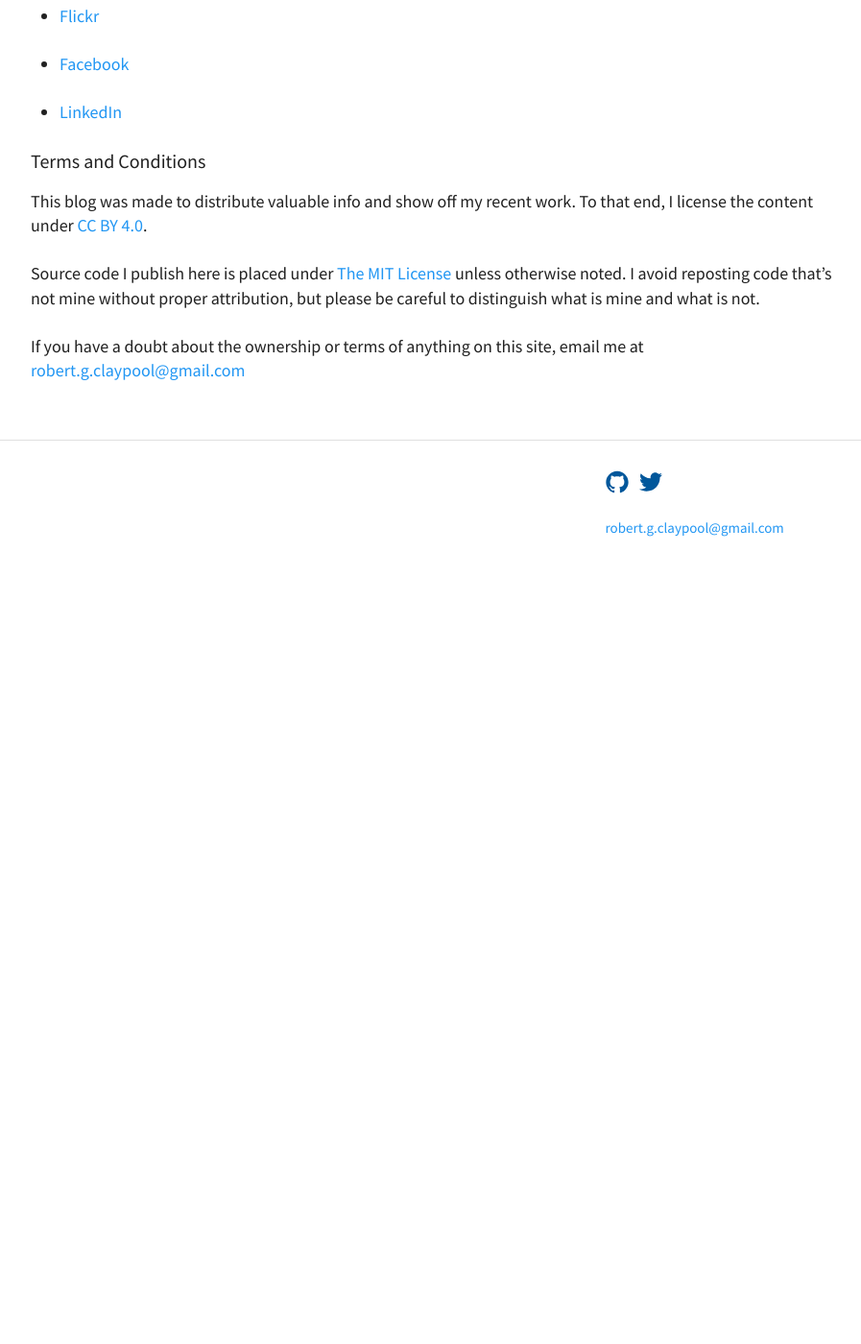
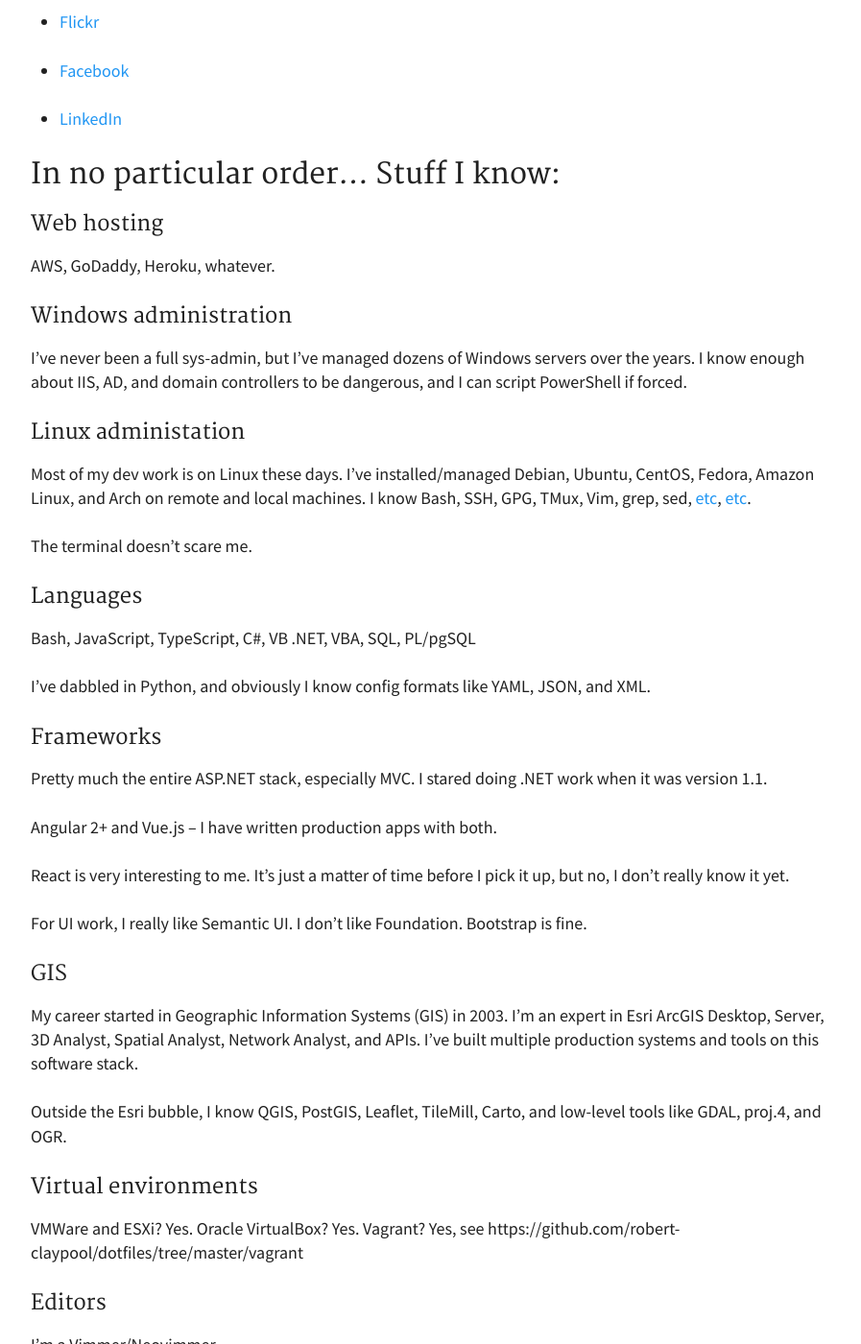
Before and after one commit to robert-claypool/robert-claypool.github.io, a Jekyll site: the page built from about.md, in a window 1280 px wide and 1400 px high, scrolled down 483 px. Shown: the whole window at 96% size, without its empty margins (188-1085 px from the left). Built offline with Jekyll 4.4.1, drawn with Linux system fonts in a browser that asks for light colours; nearby versions of some CDN libraries; before the commit the page ends 1113 px from its top, so only the background shows below that; some of the changed text lies outside the part shown.

Commit message:
Major updates for /about

```diff
--- a/about.md
+++ b/about.md
@@ -4,14 +4,12 @@ title: About
 permalink: /about/
 ---
 
-Hi, I'm Robert. I've been writing software since 2003.
+Hi, I'm Robert! I've been writing software since 2003.
 I love working with &lt;code/&gt;, spatial data, and photography.
-My photos are on [Flickr](https://www.flickr.com/people/35106989@N08/), for now.
-Other stuff will be published here as I find the time.
+My photos are on [Flickr](https://www.flickr.com/people/35106989@N08/),
+for now. Other stuff will be published here as I find the time.
 
-My PGP public key is
-[0x6AF2BF57992F19ED](https://pgp.mit.edu/pks/lookup?op=vindex&search=0x6AF2BF57992F19ED).
-
+## Find me on:
 * [GitHub](https://github.com/robert-claypool)
 * [BitBucket](https://bitbucket.org/robert-claypool)
 * [StackOverflow](https://stackoverflow.com/users/23566/robert-claypool)
@@ -20,8 +18,125 @@ My PGP public key is
 * [Facebook](https://www.facebook.com/robert.g.claypool)
 * [LinkedIn](https://www.linkedin.com/in/robertclaypool)
 
-#### Terms and Conditions
+## In no particular order... Stuff I know:
 
+### Web hosting
+AWS, GoDaddy, Heroku, whatever.
+
+### Windows administration
+I've never been a full sys-admin, but I've managed dozens of Windows
+servers over the years. I know enough about IIS, AD, and domain
+controllers to be dangerous, and I can script PowerShell if forced.
+
+### Linux administation
+Most of my dev work is on Linux these days.
+I've installed/managed Debian, Ubuntu, CentOS, Fedora, Amazon Linux, and
+Arch on remote and local machines. I know Bash, SSH, GPG, TMux, Vim, grep, sed,
+[etc](https://sanctum.geek.nz/arabesque/series/unix-as-ide/),
+[etc](https://github.com/jlevy/the-art-of-command-line).
+
+The terminal doesn't scare me.
+
+### Languages
+Bash, JavaScript, TypeScript, C#, VB .NET, VBA, SQL, PL/pgSQL
+
+I've dabbled in Python, and obviously I know config formats like YAML, JSON, and XML.
+
+### Frameworks
+Pretty much the entire ASP.NET stack, especially MVC. I stared doing .NET work
+when it was version 1.1.
+
+Angular 2+ and Vue.js -- I have written production apps with both.
+
+React is very interesting to me. It's just a matter of time before I pick it up,
+but no, I don't really know it yet.
+
+For UI work, I really like Semantic UI. I don't like Foundation. Bootstrap is fine.
+
+### GIS
+My career started in Geographic Information Systems (GIS) in 2003. I'm an
+expert in Esri ArcGIS Desktop, Server, 3D Analyst, Spatial Analyst,
+Network Analyst, and APIs. I've built multiple production systems and tools
+on this software stack.
+
+Outside the Esri bubble, I know QGIS, PostGIS, Leaflet, TileMill, Carto, and
+low-level tools like GDAL, proj.4, and OGR.
+
+### Virtual environments
+VMWare and ESXi? Yes. Oracle VirtualBox? Yes. Vagrant? Yes,
+see https://github.com/robert-claypool/dotfiles/tree/master/vagrant
+
+### Editors
+I'm a Vimmer/Neovimmer.
+* https://github.com/robert-claypool/.vim
+* https://github.com/robert-claypool/nvim
+
+For .NET work, I use Visual Studio, VS Code, and Neovim.
+
+### Source control
+Git these days, TFS if needed.
+
+Before Git I used Mecurial, before Mecurial was SVN, before SVN
+was Visual Source Safe.
+
+### DevOps
+I have informally filled the role of DevOps engineer everywhere I go -- Webpack,
+Grunt, Gulp, MSBuild, TFS, Mecurial (hg), Git, Hudson/Jenkins CI, Flowdock,
+Slack, Atlassian Bitbucket/Jira/Bamboo, GitHub, GitLab CE, Docker Compose,
+Vagrant, unit testing frameworks, and more.
+
+DevOps isn't about the tools, but the process. I know how to automate things
+and get out of a team's way.
+
+### Data and Networking
+Redis, NGINX, Docker, Docker Compose, SQL Server, and PostgreSQL. I know
+all of them pretty well.
+
+I hate Oracle. It's a fine database, but the company is garbage. Postgres is
+free and awesome, use that or MySQL instead.
+
+### AWS and "the cloud"
+I'm learning Azure now, but Amazon Web Services (AWS) is what I really know.
+
+I have managed a network of servers and services on AWS since 2012.
+My experience spans a large number of the core services which are needed to
+host and manage online apps:
+
+* Route 53 (DNS routing),
+* VPC (virtual private networking),
+* S3 and Glacier (storage and static file hosting),
+* CloudFront (content delivery and caching),
+* Lambda (event-driven, serverless computing),
+* IAM (accounts management),
+* RDS (relational databases),
+* ElastiCache (application caching, NoSQL database),
+* Elastic Beanstalk (infrastructure orchestration, PaaS),
+* ECS (Docker container hosting and deployment),
+* SES and SNS (email and notifications),
+* CloudWatch (logging, metrics),
+* CodePipeline and CodeDeploy (build procedures and deployments),
+* Certificate Manager (SSL cert management),
+* IAM user management, encryption options, two-factor auth, security groups, and more.
+
+My experience with AWS goes beyond merely knowing their service capabilities;
+I have real-world experience designing architectures which properly use the
+dynamic auto-scaling, load balancing, fault tolerant capabilities of AWS,
+and I have a good general knowledge of networking and troubleshooting in
+such environments.
+
+### Security
+My PGP public key is
+[0x6AF2BF57992F19ED](https://pgp.mit.edu/pks/lookup?op=vindex&search=0x6AF2BF57992F19ED).
+
+I don't reuse passwords. Google Auth is my friend.
+
+### Crypto Currencies
+It's just a hobby, but I could talk about this for hours.
+
+You should read the [Satoshi whitepaper](https://bitcoin.org/bitcoin.pdf).
+Prepare to be blown away. :)
+
+## Terms and Conditions
 This blog was made to distribute valuable info and show off my recent
 work. To that end, I license the content under
 [CC BY 4.0](https://creativecommons.org/licenses/by/4.0/).
```
